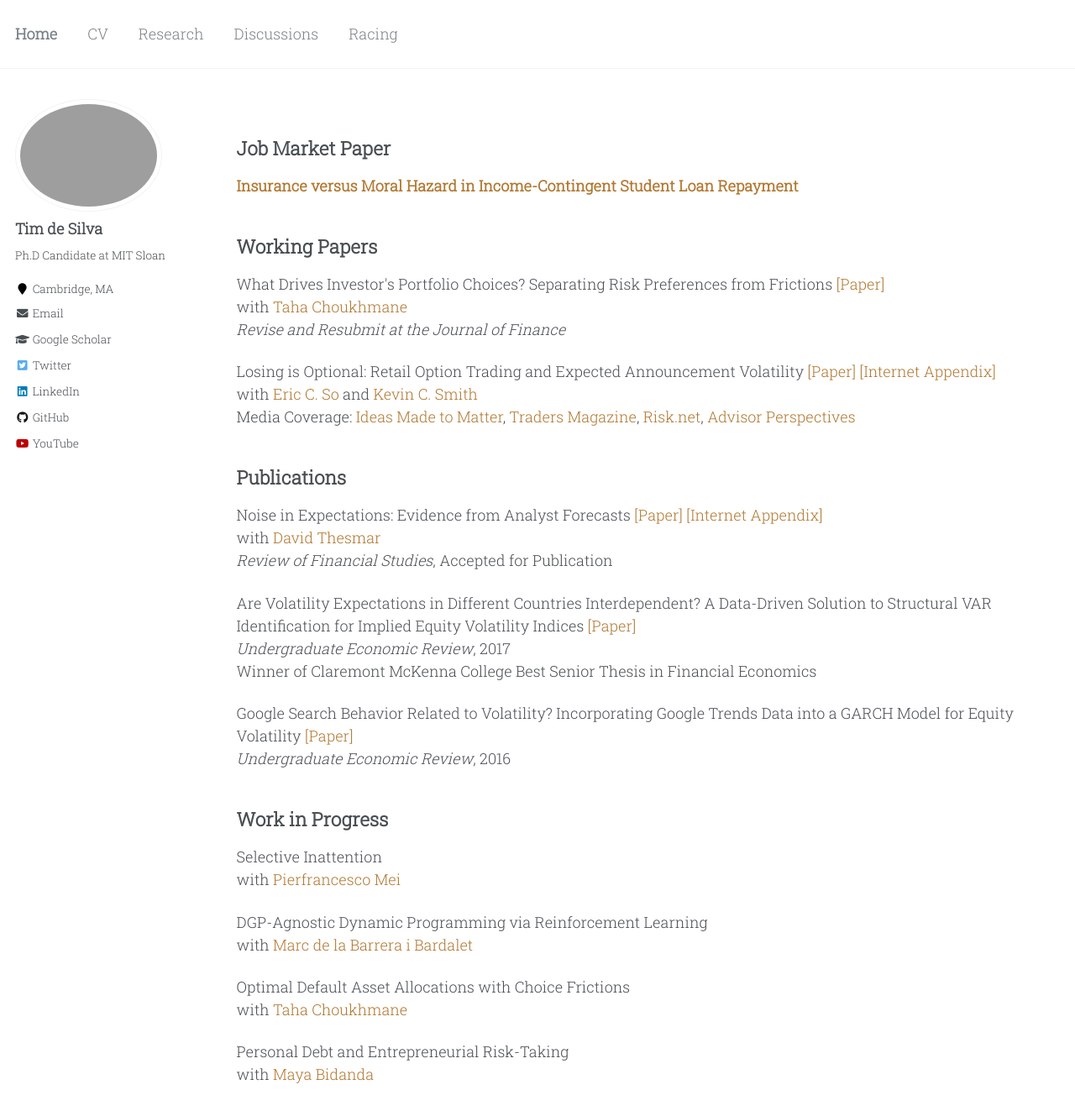
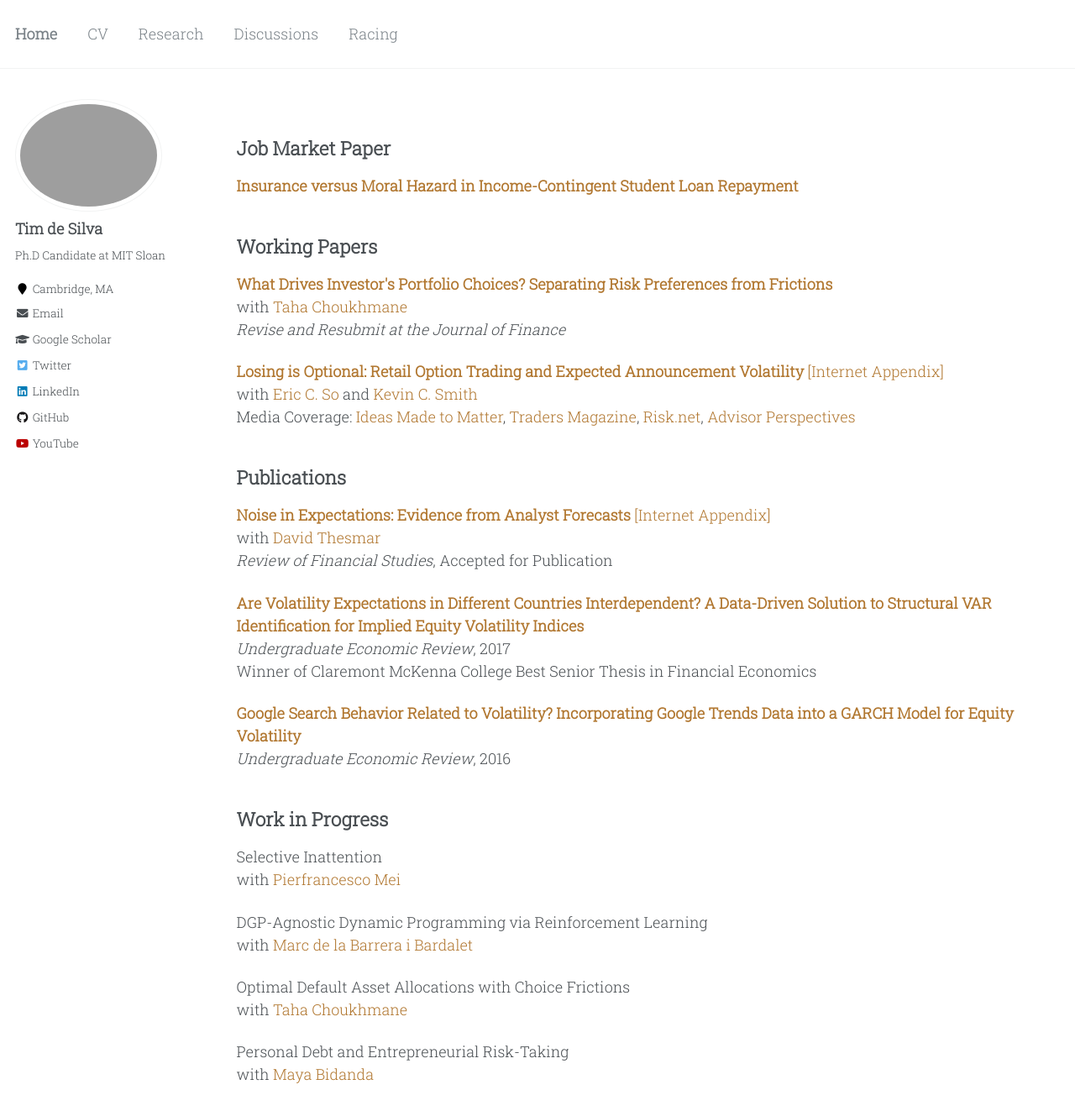
Before and after one commit to timhdesilva/timhdesilva.github.io, a Jekyll site: the page built from _pages/research.html, in a window 1280 px wide and 1400 px high. Shown: the top 1329 px of the window at 84% size. Built offline with Jekyll 4.4.1, drawn with Linux system fonts in a browser that asks for light colours.

Commit message:
all bold link

```diff
--- a/_pages/research.html
+++ b/_pages/research.html
@@ -47,7 +47,7 @@ author_profile: true
 
 <h2 id="working-papers">Working Papers</h2>
 <p>
-    What Drives Investor&#39;s Portfolio Choices? Separating Risk Preferences from Frictions <a style="text-decoration:none; color:rgb(177, 119, 48)" href="http://timhdesilva.github.io/files/papers/preferences_frictions.pdf">[Paper]</a>
+    <a style="text-decoration:none; color:rgb(177, 119, 48); font-weight:bold" href="http://timhdesilva.github.io/files/papers/preferences_frictions.pdf">What Drives Investor&#39;s Portfolio Choices? Separating Risk Preferences from Frictions</a>
     <!-- <details>
         <summary>Abstract</summary>
         <p>TEST</p>
@@ -56,23 +56,23 @@ author_profile: true
     <br><em>Revise and Resubmit at the</em> <em>Journal of Finance</em>
 </p>
 <p>
-    Losing is Optional: Retail Option Trading and Expected Announcement Volatility <a style="text-decoration:none; color:rgb(177, 119, 48)" href="http://timhdesilva.github.io/files/papers/losing_optional.pdf">[Paper]</a> <a style="text-decoration:none; color:rgb(177, 119, 48)" href="http://timhdesilva.github.io/files/papers/losing_optional_appendix.pdf">[Internet Appendix]</a>
+    <a style="text-decoration:none; color:rgb(177, 119, 48); font-weight:bold" href="http://timhdesilva.github.io/files/papers/losing_optional.pdf">Losing is Optional: Retail Option Trading and Expected Announcement Volatility</a> <a style="text-decoration:none; color:rgb(177, 119, 48)" href="http://timhdesilva.github.io/files/papers/losing_optional_appendix.pdf">[Internet Appendix]</a>
     <br>with <a style="text-decoration:none; color:rgb(177, 119, 48)" href="https://mitmgmtfaculty.mit.edu/eso/">Eric C. So</a> and <a style="text-decoration:none; color:rgb(177, 119, 48)" href="https://ksmith142.github.io/">Kevin C. Smith</a>
     <br>Media Coverage: <a style="text-decoration:none; color:rgb(177, 119, 48)" href="https://mitsloan.mit.edu/ideas-made-to-matter/retail-investors-lose-big-options-markets-research-shows">Ideas Made to Matter</a>, <a style="text-decoration:none; color:rgb(177, 119, 48)" href="https://www.tradersmagazine.com/am/what-motivates-retail-options-traders/">Traders Magazine</a>, <a style="text-decoration:none; color:rgb(177, 119, 48)" href="https://www.risk.net/investing/7954462/its-amateur-hour-how-retail-traders-upended-options-market">Risk.net</a>, <a style="text-decoration:none; color:rgb(177, 119, 48)" href="https://www.advisorperspectives.com/articles/2023/02/19/the-wealth-destroying-behavior-of-retail-option-trading">Advisor Perspectives</a>
 </p>
 
 <h2 id="publications">Publications</h2>
 <p>
-    Noise in Expectations: Evidence from Analyst Forecasts <a style="text-decoration:none; color:rgb(177, 119, 48)" href="http://timhdesilva.github.io/files/papers/noise_expectations.pdf">[Paper]</a> <a style="text-decoration:none; color:rgb(177, 119, 48)" href="http://timhdesilva.github.io/files/papers/noise_expectations_appendix.pdf">[Internet Appendix]</a>
+    <a style="text-decoration:none; color:rgb(177, 119, 48); font-weight:bold" href="http://timhdesilva.github.io/files/papers/noise_expectations.pdf">Noise in Expectations: Evidence from Analyst Forecasts</a> <a style="text-decoration:none; color:rgb(177, 119, 48)" href="http://timhdesilva.github.io/files/papers/noise_expectations_appendix.pdf">[Internet Appendix]</a>
     <br>with <a style="text-decoration:none; color:rgb(177, 119, 48)" href="https://sites.google.com/site/dthesmar/">David Thesmar</a>
     <br><em>Review of Financial Studies</em>, Accepted for Publication
 </p>
 <p>
-    Are Volatility Expectations in Different Countries Interdependent? A Data-Driven Solution to Structural VAR Identification for Implied Equity Volatility Indices <a style="text-decoration:none; color:rgb(177, 119, 48)" href="https://digitalcommons.iwu.edu/uer/vol14/iss1/8/">[Paper]</a>
+    <a style="text-decoration:none; color:rgb(177, 119, 48); font-weight:bold" href="https://digitalcommons.iwu.edu/uer/vol14/iss1/8/">Are Volatility Expectations in Different Countries Interdependent? A Data-Driven Solution to Structural VAR Identification for Implied Equity Volatility Indices</a>
     <br><em>Undergraduate Economic Review</em>, 2017<br>Winner of Claremont McKenna College Best Senior Thesis in Financial Economics
 </p>
 <p>
-    Google Search Behavior Related to Volatility? Incorporating Google Trends Data into a GARCH Model for Equity Volatility <a style="text-decoration:none; color:rgb(177, 119, 48)" href="https://digitalcommons.iwu.edu/uer/vol13/iss1/13/">[Paper]</a>
+    <a style="text-decoration:none; color:rgb(177, 119, 48); font-weight:bold" href="https://digitalcommons.iwu.edu/uer/vol13/iss1/13/">Google Search Behavior Related to Volatility? Incorporating Google Trends Data into a GARCH Model for Equity Volatility</a>
     <br><em>Undergraduate Economic Review</em>, 2016
 </p>
 
```
